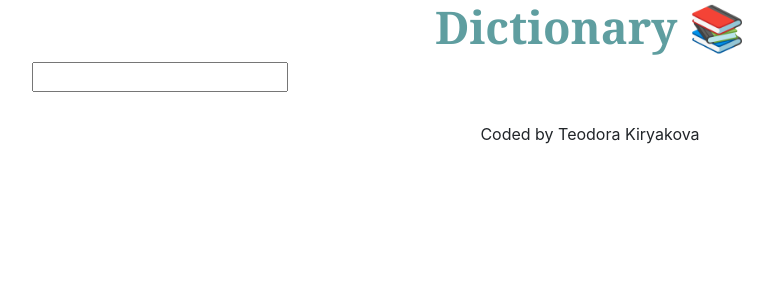
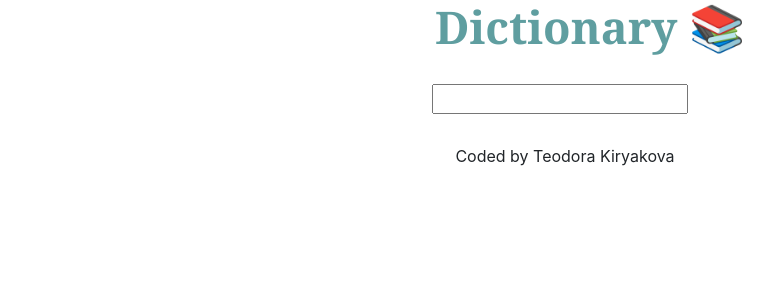
Before and after one commit to TeddyKiryakova/react-dictionary-project, a React (Create React App) app: page / in a window 1280 px wide. Shown: the top 300 px of the page, without its empty margins (50-823 px from the left). Built offline with nearby package versions, Linux system fonts and the light colour scheme.

Commit message:
Input styled in center

```diff
--- a/src/App.css
+++ b/src/App.css
@@ -8,5 +8,6 @@
 
 .App-footer {
   text-align: center;
-  margin: 30px 0;
+  margin: 30px;
+  margin-left: -20px;
 }
--- a/src/Dictionary.css
+++ b/src/Dictionary.css
@@ -1,2 +1,5 @@
-.Dictionary {
+.Dictionary form {
+  text-align: center;
+  margin: 30px;
+  margin-left: -30px;
 }
```
